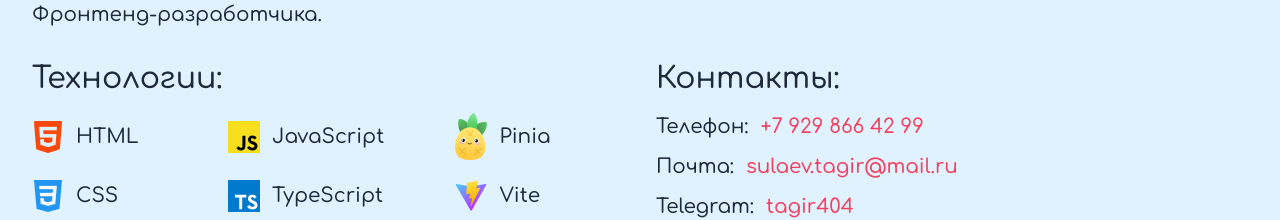
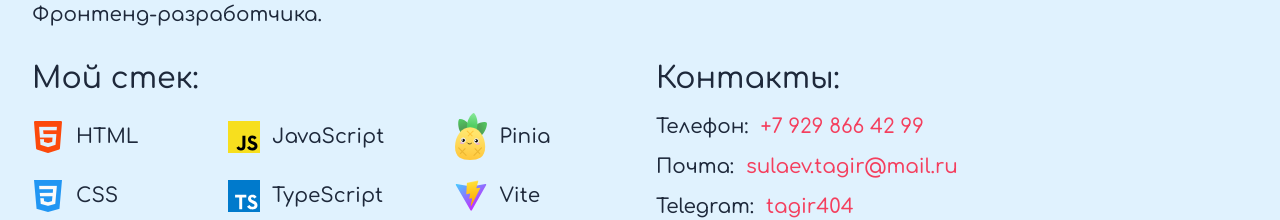
Before and after one commit to tagir404/resume, a Vue app: page / in a window 1280 px wide. Shown: the part 397-617 px from the top of the page. Built offline with nearby package versions, Linux system fonts and the light colour scheme.

Commit message:
text upd

```diff
--- a/src/App.vue
+++ b/src/App.vue
@@ -16,7 +16,7 @@ import { contacts } from '@/modules/contacts'
                     <p class="text-xl text-justify">Мой путь в веб разработке начался в 2021 году, тогда я стал брать первые заказы для <span class="whitespace-nowrap">HTML-верстальщиков</span> на фрилансе. Поработав так около полугода я решил найти работу постабильнее и так попал на стажировку в компанию <a href="https://procontext.ru/" target="_blank">ПроКонтекст</a>, в которой проработал два года на позиции Фронтенд-разработчика.</p>
                 </section>
                 <section class="animate__animated animate__fadeInLeft animate__delay-2s">
-                    <h3 class="text-3xl mb-4">Технологии:</h3>
+                    <h3 class="text-3xl mb-4">Мой стек:</h3>
                     <ul class="grid grid-rows-4 grid-flow-col gap-3 sm:grid-rows-6">
                         <li
                             class="text-xl flex items-center gap-3"
```
